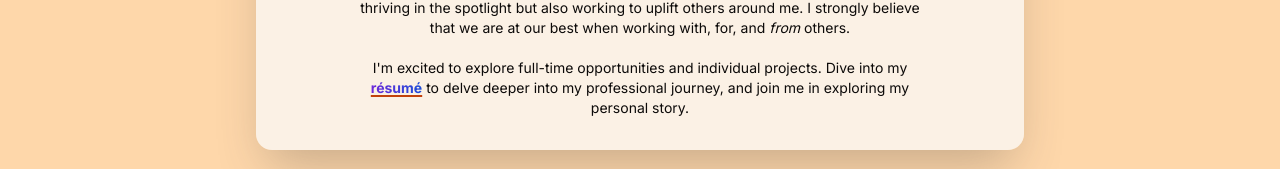
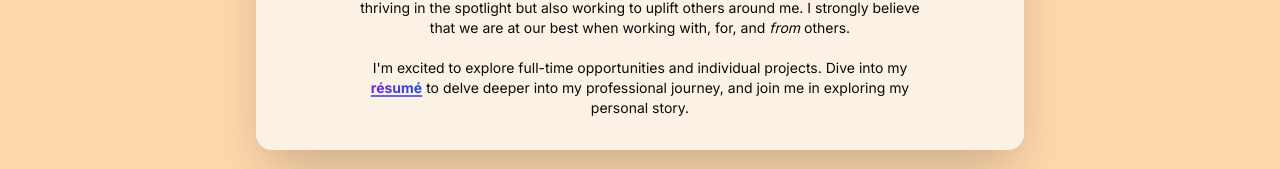
Before and after one commit to BKSchatzki/bks-portfolio, a React (Vite) app: page / in a window 1280 px wide. Shown: the part 362-531 px from the top of the page. Built offline with nearby package versions, Linux system fonts and the light colour scheme.

Commit message:
Swap resume underline colors in dark and light mode

```diff
--- a/src/components/Intro.jsx
+++ b/src/components/Intro.jsx
@@ -40,7 +40,7 @@ function Intro() {
         I'm excited to explore full-time opportunities and individual projects.
         Dive into my{" "}
         <a
-          className="bg-gradient-to-r from-violet-700 to-blue-700 bg-clip-text font-bold text-transparent underline decoration-orange-700 decoration-2 underline-offset-2 hover:scale-150 hover:brightness-200 dark:from-yellow-500 dark:to-pink-500 dark:decoration-indigo-500"
+          className="bg-gradient-to-r from-violet-700 to-blue-700 bg-clip-text font-extrabold text-transparent underline decoration-indigo-500 decoration-2 underline-offset-2 hover:scale-150 hover:brightness-200 dark:from-yellow-500 dark:to-pink-500 dark:decoration-orange-700"
           href="#"
           rel="noreferrer noopener"
           target="_blank"
```
